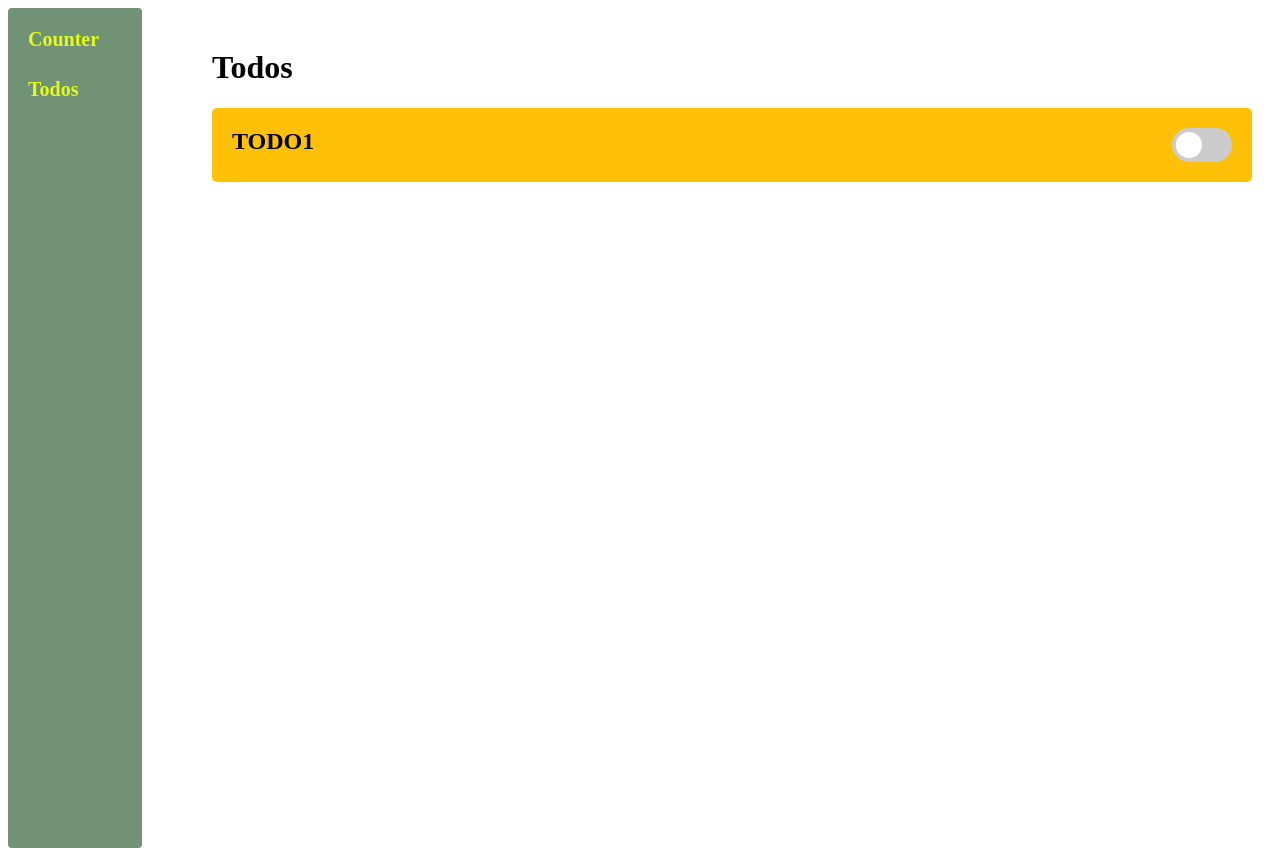
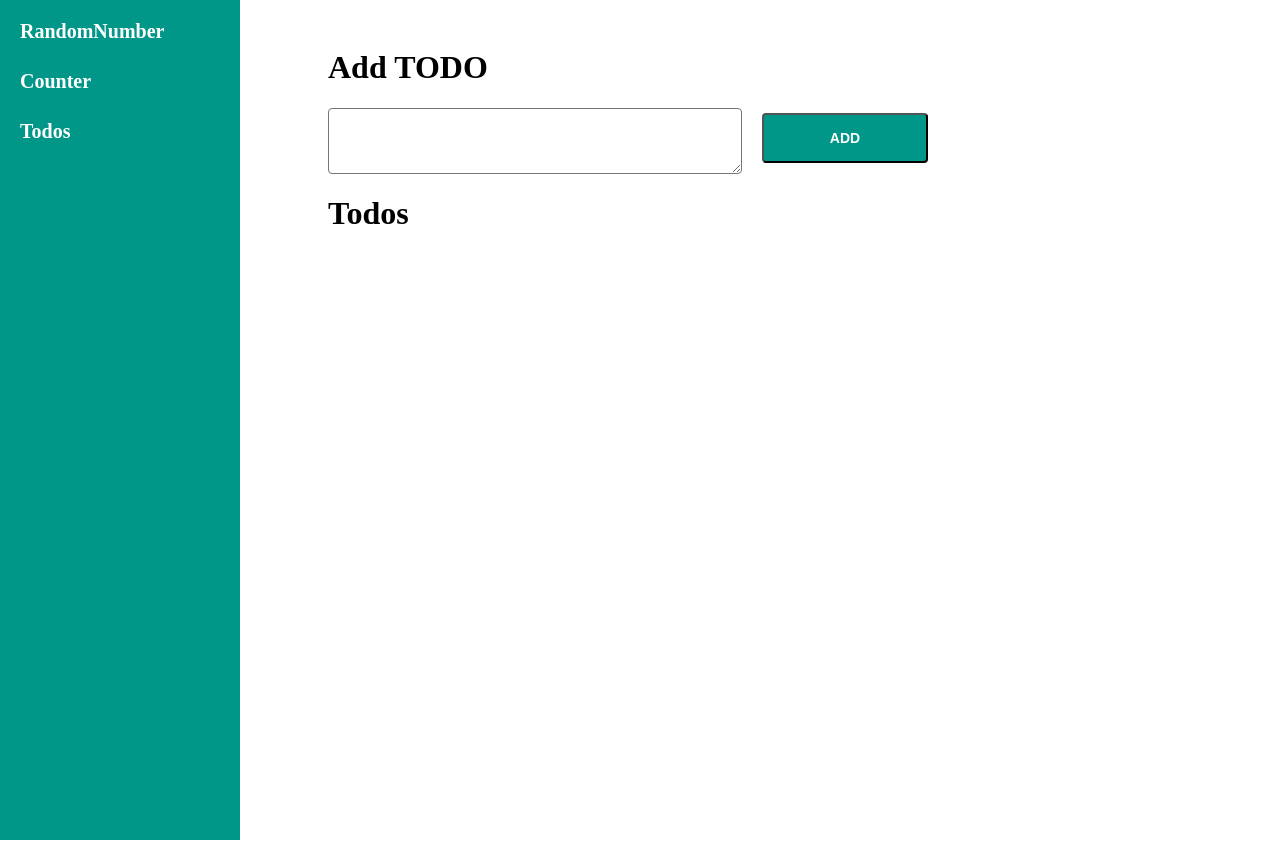
Before and after one commit to srinivasaleti/apollo-local-state-management, a React (Create React App) app: page /todos in a window 1280 px wide. After the commit the page ends 816 px from the top, so only its background shows below. Built offline with nearby package versions, Linux system fonts and the light colour scheme.

Commit message:
Todo, Random Number code

```diff
--- a/src/App.js
+++ b/src/App.js
@@ -12,6 +12,7 @@ import {
   Link
 } from "react-router-dom";
 import "./app.css"
+import RandomNumber from './RandomNumber';
 
 const cache = new InMemoryCache()
 
@@ -21,16 +22,14 @@ const client = new ApolloClient({
   resolvers,
 });
 
+const initialState = {
+  counter: 0,
+  randomNumber: 0,
+  todos: []
+}
+
 cache.writeData({
-  data: {
-    counter: 0,
-    todos: [{
-      id: 1,
-      completed: false,
-      text: "TODO1",
-      __typename: "TODO"
-    }]
-  },
+  data: initialState,
 });
 
 
@@ -40,7 +39,8 @@ function App() {
       <Router>
         <div className="main">
           <div className='sidebar'>
-            <Link to="/"><li>Counter</li></Link>
+            <Link to="/"><li>RandomNumber</li></Link>
+            <Link to="/counter"><li>Counter</li></Link>
             <Link to="/todos"><li>Todos</li></Link>
           </div>
 
@@ -49,8 +49,11 @@ function App() {
               <Route path="/todos">
                 <Todos />
               </Route>
+              <Route path="/counter">
+                <Couter />
+              </Route>
               <Route path="/">
-                <Couter />
+                <RandomNumber />
               </Route>
             </Switch>
           </div>
--- /dev/null
+++ b/src/RandomNumber.jsx
@@ -0,0 +1,29 @@
+import React from 'react'
+import { useQuery } from '@apollo/react-hooks';
+import gql from 'graphql-tag';
+import { useApolloClient } from "@apollo/react-hooks";
+
+export const GET_ALERT_MESSAGE = gql`
+  query GetRandomNumber {
+    randomNumber @client
+  }
+`;
+
+export default function RandomNumber() {
+  const { data = {} } = useQuery(GET_ALERT_MESSAGE);
+  const client = useApolloClient();
+
+  return (
+    <div>
+      <div>
+        <button
+          onClick={() => client.writeData({ data: { randomNumber: Math.random() } })}
+          style={{ width: 200, height: 40, fontSize: 16, fontWeight: "bold", background: "#ff6b15", color: "white" }}
+        >Write Random</button>
+      </div>
+      <h1>
+        {data.randomNumber}
+      </h1>
+    </div>
+  )
+}
--- /dev/null
+++ b/src/Todos/AddTodo.js
@@ -0,0 +1,22 @@
+import React, { useState } from 'react'
+import "./styles.css"
+import gql from 'graphql-tag'
+import { useMutation } from '@apollo/react-hooks';
+
+const ADD_TODO_MUTATION = gql`
+    mutation AddTodo($todo: TODO!) {
+        addTodo(todo: $todo) @client
+    }
+`
+
+export default function AddTodo() {
+    const [text, setText] = useState('')
+    const [addTodo] = useMutation(ADD_TODO_MUTATION, { variables: { todo: { text, completed: false } } })
+
+    return (
+        <div className='add-todo'>
+            <textarea onChange={e => setText(e.target.value)} />
+            <button onClick={addTodo}>ADD</button>
+        </div>
+    )
+}
--- a/src/Todos/Todos.js
+++ b/src/Todos/Todos.js
@@ -3,8 +3,9 @@ import gql from 'graphql-tag';
 import { useQuery } from '@apollo/react-hooks';
 import "./styles.css"
 import Todo from './Todo';
+import AddTodo from './AddTodo';
 
-const TODOS_QUERY = gql`
+export const TODOS_QUERY = gql`
 query GetCounterValue {
   todos @client {
     id
@@ -18,6 +19,8 @@ export default function Todos() {
     const { data: { todos = [] } = {} } = useQuery(TODOS_QUERY)
     return (
         <div>
+            <h1>Add TODO</h1>
+            <AddTodo />
             <h1>Todos</h1>
             {todos.map((todo, index) => <Todo key={index} todo={todo} />)}
         </div>
--- a/src/Todos/styles.css
+++ b/src/Todos/styles.css
@@ -36,11 +36,11 @@
   }
 
   input:checked + .slider {
-    background-color: #2196F3;
+    background-color:black;
   }
 
   input:focus + .slider {
-    box-shadow: 0 0 1px #2196F3;
+    box-shadow: 0 0 1px black;
   }
 
   input:checked + .slider:before {
@@ -60,15 +60,47 @@
 
   .todo {
     display: flex;
-    background: #ffc107;
+    background: #009688;
     justify-content: space-between;
     min-height: 30px;
     width: 1000px;
     padding: 20px;
+    color: white;
     border-radius: 5px;
+    margin-bottom: 20px;
   }
 
   .todo h2 {
     width: 500px;
     margin: 0px;
   }
+
+.add-todo {
+    width: 600px;
+    justify-content: space-between;
+    display: flex;
+    margin-bottom: 20px;
+}
+
+.add-todo textarea {
+    height: 60px;
+    width: 500px;
+    font-size: 16px;
+    font-weight: bold;
+    border-radius: 4px;
+    box-shadow: none;
+}
+
+.add-todo button {
+    height: 50px;
+    border-radius: 4px;
+    font-weight: bold;
+    margin-left: 20px;
+    background: #009688;
+    margin-top: 5px;
+    outline: none;
+    cursor: pointer;
+    width: 200px;
+    font-size: 14px;
+    color: white;
+}
--- a/src/app.css
+++ b/src/app.css
@@ -1,10 +1,13 @@
 .sidebar {
     height: 100vh;
-    background: #719275;
+    background: #009688;
     width: 200px;
     margin-right: 50px;
     padding: 20px;
-    border-radius: 4px;
+    position: fixed;
+    top: 0px;
+    left: 0px;
+    bottom: 0px;
 }
 
 .sidebar li {
@@ -12,10 +15,11 @@
     list-style-type: none;
     font-weight: bold;
     font-size: 20px;
-    color: #e2fb1c;
+    color: white;
 }
 
 .content {
+    margin-left: 300px;
     padding: 20px;
 }
 
--- a/src/resolvers.js
+++ b/src/resolvers.js
@@ -1,5 +1,6 @@
 import gql from 'graphql-tag';
 import { GET_COUNTER } from './Counter/Couter';
+import { TODOS_QUERY } from './Todos/Todos';
 
 export const typeDefs = gql`
   extend type Query {
@@ -29,5 +30,14 @@ export const resolvers = {
             cache.writeData({ id, data });
             return null;
         },
-    },
-};
+        addTodo: (_root, variables, { cache, getCacheKey }) => {
+            const { todos = [] } = cache.readQuery({ query: TODOS_QUERY })
+            const newTodos = [
+                ...todos, {
+                    id: todos.length + 1, ...variables.todo, __typename: "TODO"
+                }]
+            cache.writeData({ data: { todos: newTodos } })
+            return null
+        },
+    }
+}
```
Also changed, not shown: 1 other file (tests, documents, lock files or other folders).
